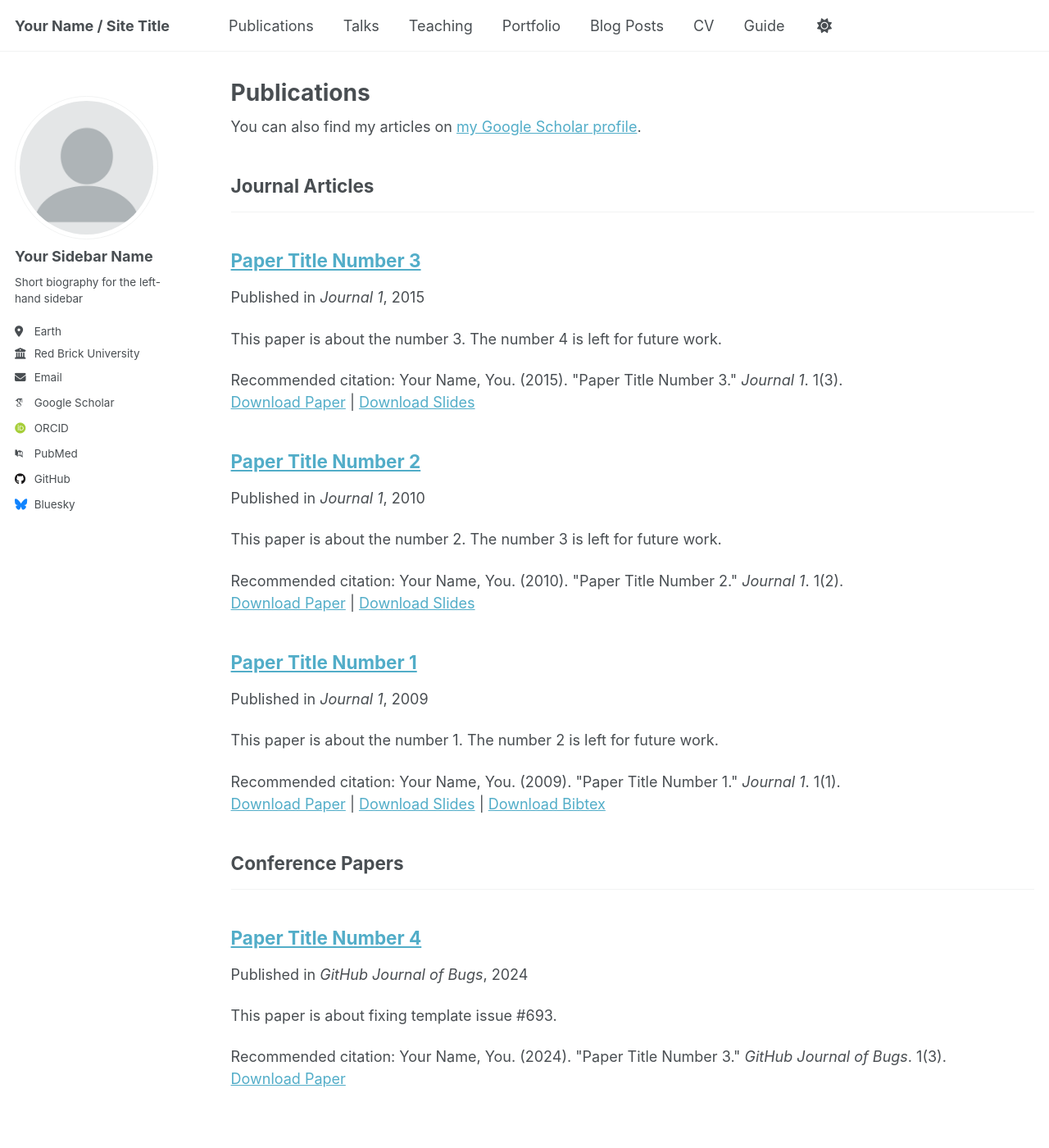
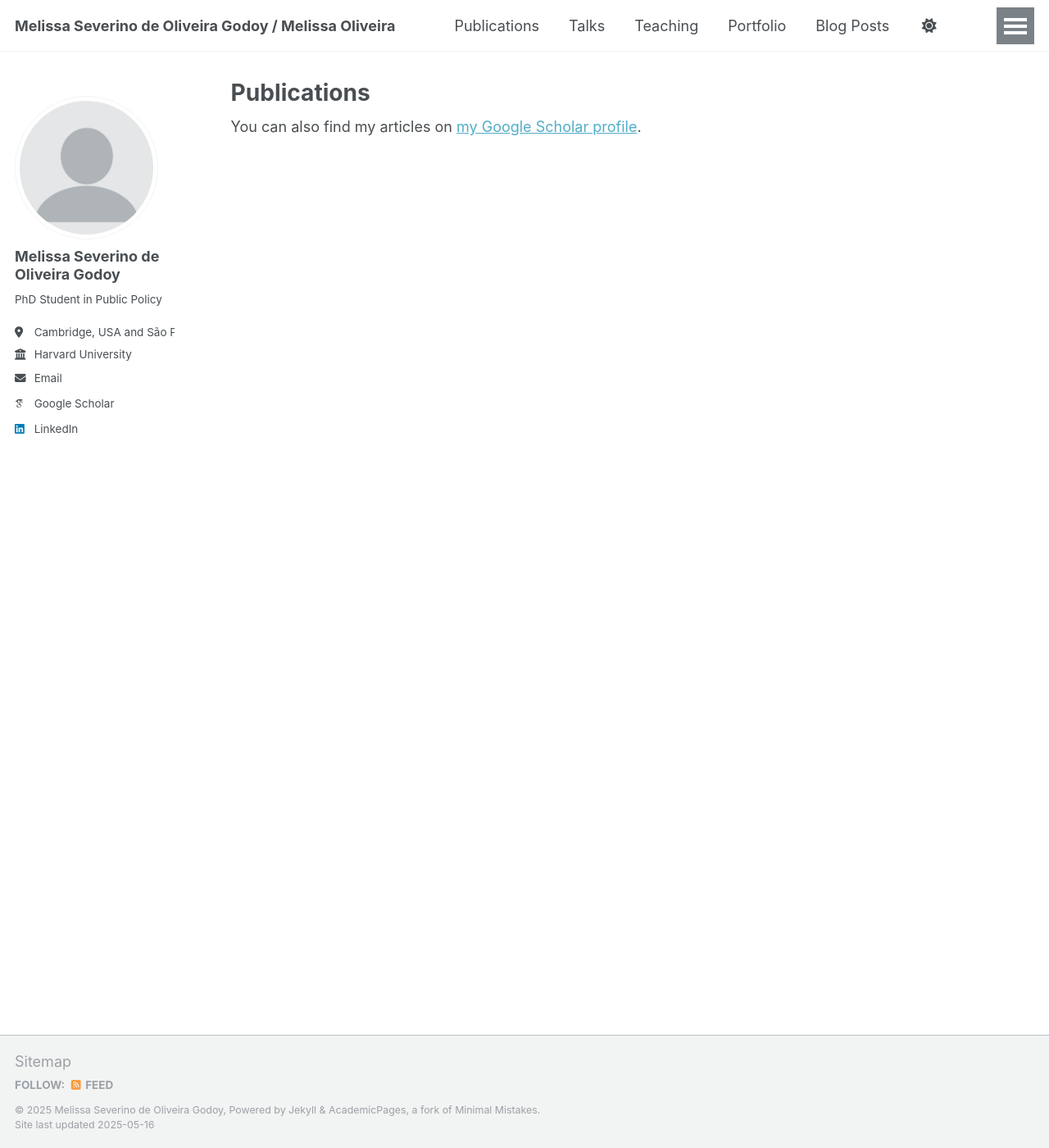
Before and after one commit to melissasmso/melissasmso.github.io, a Jekyll site: the page built from _pages/publications.html, in a window 1280 px wide and 1400 px high. Shown: the whole window at 82% size. Built offline with Jekyll 4.4.1, drawn with Linux system fonts in a browser that asks for light colours; some web fonts are replaced; some of the changed text lies outside the part shown.

Commit message:
Update _config.yml

```diff
--- a/_config.yml
+++ b/_config.yml
@@ -1,110 +1,49 @@
 # Welcome to Jekyll!
-#
-# This config file is meant for settings that affect your entire site, values
-# which you are expected to set up once and rarely need to edit after that.
-# For technical reasons, this file is *NOT* reloaded automatically when you use
-# `jekyll serve -l -H localhost`. If you change this file, please restart the
-# server process.
 
 # Basic Site Settings
 locale                   : "en-US"
 site_theme               : "default"
-title                    : "Your Name / Site Title"
+title                    : "Melissa Severino de Oliveira Godoy / Melissa Oliveira"
 title_separator          : "-"
-name                     : &name "Your Name"
-description              : &description "personal description"
-url                      : https://academicpages.github.io # the base hostname & protocol for your site e.g. "https://[your GitHub username].github.io" or if you already have some other page hosted on Github then use "https://[your GitHub username].github.io/[Your Repo Name]"
-baseurl                  : "" # the subpath of your site, e.g. "/blog"
-repository               : "academicpages/academicpages.github.io"
+name                     : &name "Melissa Severino de Oliveira Godoy"
+description              : &description "PhD Student in Public Policy at Harvard University"
+url                      : "https://melissasmso.github.io"
+baseurl                  : ""
+repository               : "melissasmso/melissasmso.github.io"
 
-# Site Author - The following control what appear as part of the author content on the side bar.
-#               If a field is blank the icon and link will not appear, otherwise it will be shown.
-#               Additional customization can be done by editing /_includes/author-profile.html
+# Site Author (Sidebar)
 author:
-  # Biographic information
   avatar           : "profile.png"
-  name             : "Your Sidebar Name"
-  pronouns         : # example: "she/her"
-  bio              : "Short biography for the left-hand sidebar"
-  location         : "Earth"
-  employer         : "Red Brick University"
-  uri              : # URL
-  email            : "none@example.org"
+  name             : "Melissa Severino de Oliveira Godoy"
+  bio              : "PhD Student in Public Policy"
+  location         : "Cambridge, USA and São Paulo, Brazil"
+  employer         : "Harvard University"
+  email            : "sseverinodeoliveira@fas.harvard.edu"
+  googlescholar    : "https://scholar.google.com/citations?user=PS_CX0AAAAAJ"
+  # orcid          : "https://orcid.org/your-orcid-id"
+  linkedin         : "melissa-severino-oliveira"
+  # twitter        : "mel_oliveira"
 
-  # Academic websites
-  academia         : # URL
-  arxiv            : # URL - Update with the correct link to your profile
-  googlescholar    : "https://scholar.google.com/citations?user=PS_CX0AAAAAJ"
-  impactstory      : # URL
-  orcid            : "http://orcid.org/yourorcidurl"
-  semantic         : # URL
-  pubmed           : "https://www.ncbi.nlm.nih.gov/pubmed/?term=john+snow"
-  researchgate     : # URL
-  scopus           : # URL
-
-  # Repositories and software development
-  bitbucket        : # Username - Update with your username on the site
-  codepen          : # Username
-  dribbble         : # Username
-  github           : "academicpages"
-  kaggle           : # Username
-  stackoverflow    : # User number or user number and name (i.e., use "1" or "1/jeff-atwood")
-
-  # Social media
-  bluesky          : "bsky.app" # Replace this with you Bluesky username
-  facebook         : # Username
-  flickr           : # Username
-  foursquare       : # Username
-  goodreads        : # Username
-  google_plus      : # Username
-  keybase          : # Username
-  instagram        : # Username
-  lastfm           : # Username
-  linkedin         : # Username
-  mastodon         : # URL
-  medium           : # URL
-  pinterest        : # Username
-  soundcloud       : # Username
-  steam            : # Username
-  telegram         : # URL
-  tumblr           : # Username
-  twitter          : # Username for X / Twitter
-  vine             : # Username
-  weibo            : # Username
-  wikipedia        : # Username
-  xing             : # Username
-  youtube          : # Username
-  zhihu            : # Username
-
-# Publication Category - The following the list of publication categories and their headings
+# Publication Categories
 publication_category:
-  books:
-    title: 'Books'
-  manuscripts:
-    title: 'Journal Articles'
-  conferences:
-    title: 'Conference Papers'
+  thesis:
+    title: "Undergraduate Thesis"
+  capstone:
+    title: "Master's Capstone"
 
 # Site Settings
-teaser                   :  # filename of teaser fallback teaser image placed in /images/, .e.g. "500x300.png"
-breadcrumbs              : false # true, false (default)
+teaser                   :
+breadcrumbs              : false
 words_per_minute         : 160
 future                   : true
-read_more                : "disabled" # if enabled, adds "Read more" links to excerpts
-talkmap_link             : false      #change to true to add link to talkmap on talks page
+read_more                : "disabled"
+talkmap_link             : false
+
 comments:
-  provider               : # false (default), "disqus", "discourse", "facebook", "google-plus", "staticman", "custom"
-  disqus:
-    shortname            :
-  discourse:
-    server               : # https://meta.discourse.org/t/embedding-discourse-comments-via-javascript/31963 , e.g.: meta.discourse.org
-  facebook:
-    appid                :
-    num_posts            : # 5 (default)
-    colorscheme          : # "light" (default), "dark"
+  provider               :
 staticman:
   allowedFields          : ['name', 'email', 'url', 'message']
-  branch                 : "gh-pages" # "master", "gh-pages"
+  branch                 : "gh-pages"
   commitMessage          : "New comment."
   filename               : comment-{@timestamp}
   format                 : "yml"
@@ -117,41 +56,36 @@ staticman:
     date:
       type               : "date"
       options:
-        format           : "iso8601" # "iso8601" (default), "timestamp-seconds", "timestamp-milliseconds"
+        format           : "iso8601"
+
 atom_feed:
-  hide                   : false     # change to true to hide the RSS feed in the footer
-  path                   : # blank (default) uses feed.xml
+  hide                   : false
+  path                   :
 
-
-# SEO Related
+# SEO & Social Sharing
 google_site_verification :
 bing_site_verification   :
 alexa_site_verification  :
 yandex_site_verification :
 
-
-# Social Sharing
 twitter:
-  username               : &twitter
+  username               :
 facebook:
   username               :
   app_id                 :
   publisher              :
-og_image                 :  # Open Graph/Twitter default site image
-# For specifying social profiles
-# - https://developers.google.com/structured-data/customize/social-profiles
+og_image                 :
+
 social:
-  type                   : # Person or Organization (defaults to Person)
-  name                   : # If the user or organization name differs from the site's name
-  links: # An array of links to social media profiles
-
+  type                   :
+  name                   :
+  links: []
 
 # Analytics
 analytics:
-  provider               :  "false" # false (default), "google", "google-universal", "google-analytics-4", "custom"
+  provider               : "false"
   google:
     tracking_id          :
-
 
 # Reading Files
 include:
@@ -191,14 +125,12 @@ keep_files:
 encoding: "utf-8"
 markdown_ext: "markdown,mkdown,mkdn,mkd,md"
 
-
 # Conversion
 markdown: kramdown
 highlighter: rouge
 lsi: false
 excerpt_separator: "\n\n"
 incremental: false
-
 
 # Markdown Processing
 kramdown:
@@ -211,8 +143,7 @@ kramdown:
   smart_quotes: lsquo,rsquo,ldquo,rdquo
   enable_coderay: false
 
-
-# These settings control the types of collections used by the template
+# Collections
 collections:
   teaching:
     output: true
@@ -227,10 +158,8 @@ collections:
     output: true
     permalink: /:collection/:path/
 
-
-# These settings control how pages and collections are included in the site
+# Defaults
 defaults:
-  # _posts
   - scope:
       path: ""
       type: posts
@@ -241,14 +170,12 @@ defaults:
       comments: true
       share: true
       related: true
-  # _pages
   - scope:
       path: ""
       type: pages
     values:
       layout: single
       author_profile: true
-  # _teaching
   - scope:
       path: ""
       type: teaching
@@ -257,7 +184,6 @@ defaults:
       author_profile: true
       share: true
       comments: true
-  # _publications
   - scope:
       path: ""
       type: publications
@@ -266,7 +192,6 @@ defaults:
       author_profile: true
       share: true
       comments: true
-  # _portfolio
   - scope:
       path: ""
       type: portfolio
@@ -275,7 +200,6 @@ defaults:
       author_profile: true
       share: true
       comment: true
-  # _talks
   - scope:
       path: ""
       type: talks
@@ -284,19 +208,14 @@ defaults:
       author_profile: true
       share: true
 
-
 # Sass/SCSS
 sass:
   sass_dir: _sass
-  style: compressed # http://sass-lang.com/documentation/file.SASS_REFERENCE.html#output_style
+  style: compressed
 
-
-# Outputting
+# Output
 permalink: /:categories/:title/
-# paginate: 5 # amount of posts to show
-# paginate_path: /page:num/
-timezone: Etc/UTC # http://en.wikipedia.org/wiki/List_of_tz_database_time_zones
-
+timezone: Etc/UTC
 
 # Plugins
 plugins:
@@ -307,7 +226,6 @@ plugins:
   - jekyll-redirect-from
   - jemoji
 
-# Mimic GitHub Pages with --safe
 whitelist:
   - jekyll-feed
   - jekyll-gist
@@ -316,38 +234,15 @@ whitelist:
   - jekyll-redirect-from
   - jemoji
 
-
 # Archives
-#  Type
-#  - GitHub Pages compatible archive pages built with Liquid ~> type: liquid (default)
-#  - Jekyll Archives plugin archive pages ~> type: jekyll-archives
-#  Path (examples)
-#  - Archive page should exist at path when using Liquid method or you can
-#    expect broken links (especially with breadcrumbs enabled)
-#  - <base_path>/tags/my-awesome-tag/index.html ~> path: /tags/
-#  - <base_path/categories/my-awesome-category/index.html ~> path: /categories/
-#  - <base_path/my-awesome-category/index.html ~> path: /
 category_archive:
   type: liquid
   path: /categories/
 tag_archive:
   type: liquid
   path: /tags/
-# https://github.com/jekyll/jekyll-archives
-# jekyll-archives:
-#   enabled:
-#     - categories
-#     - tags
-#   layouts:
-#     category: archive-taxonomy
-#     tag: archive-taxonomy
-#   permalinks:
-#     category: /categories/:name/
-#     tag: /tags/:name/
-
 
 # HTML Compression
-# - http://jch.penibelst.de/
 compress_html:
   clippings: all
   ignore:
```
